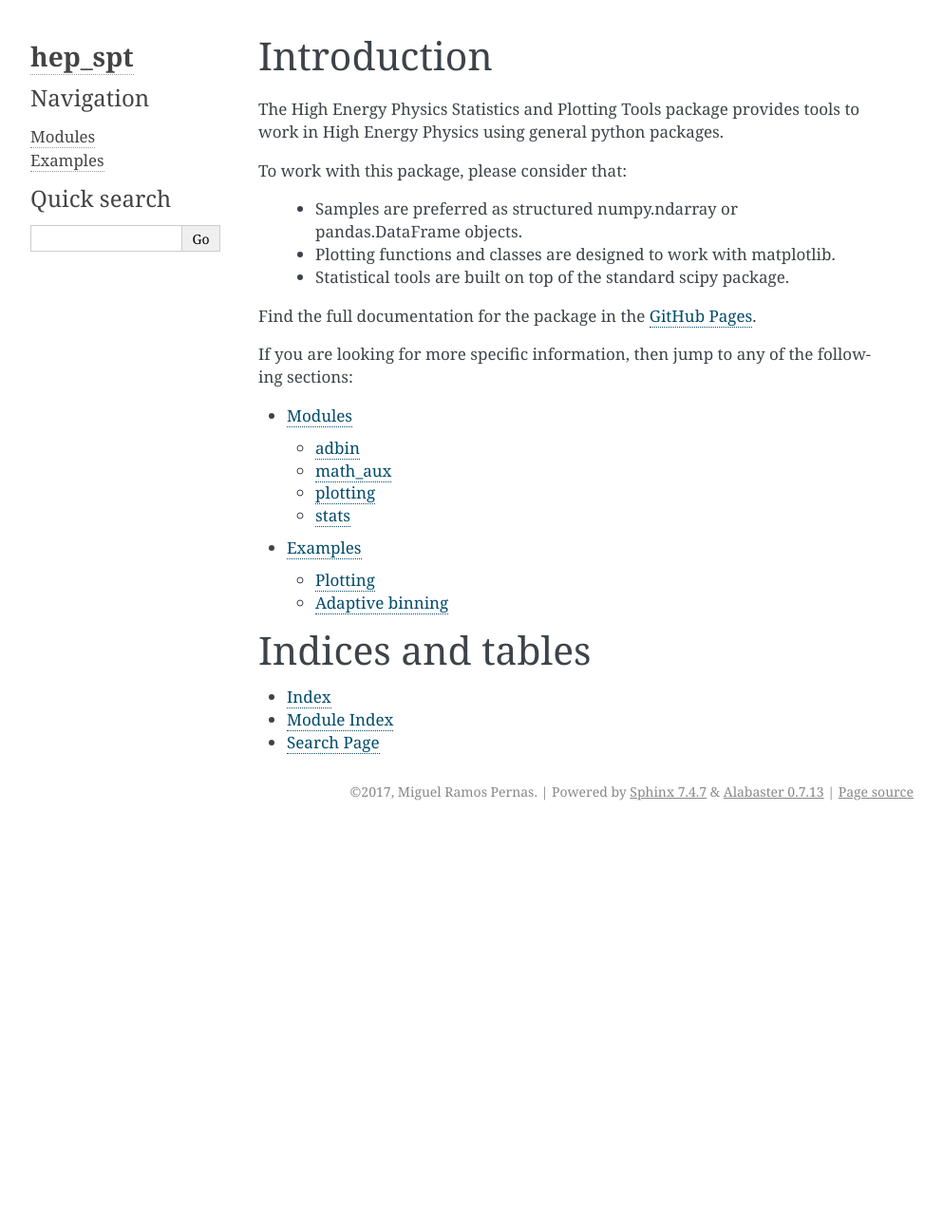
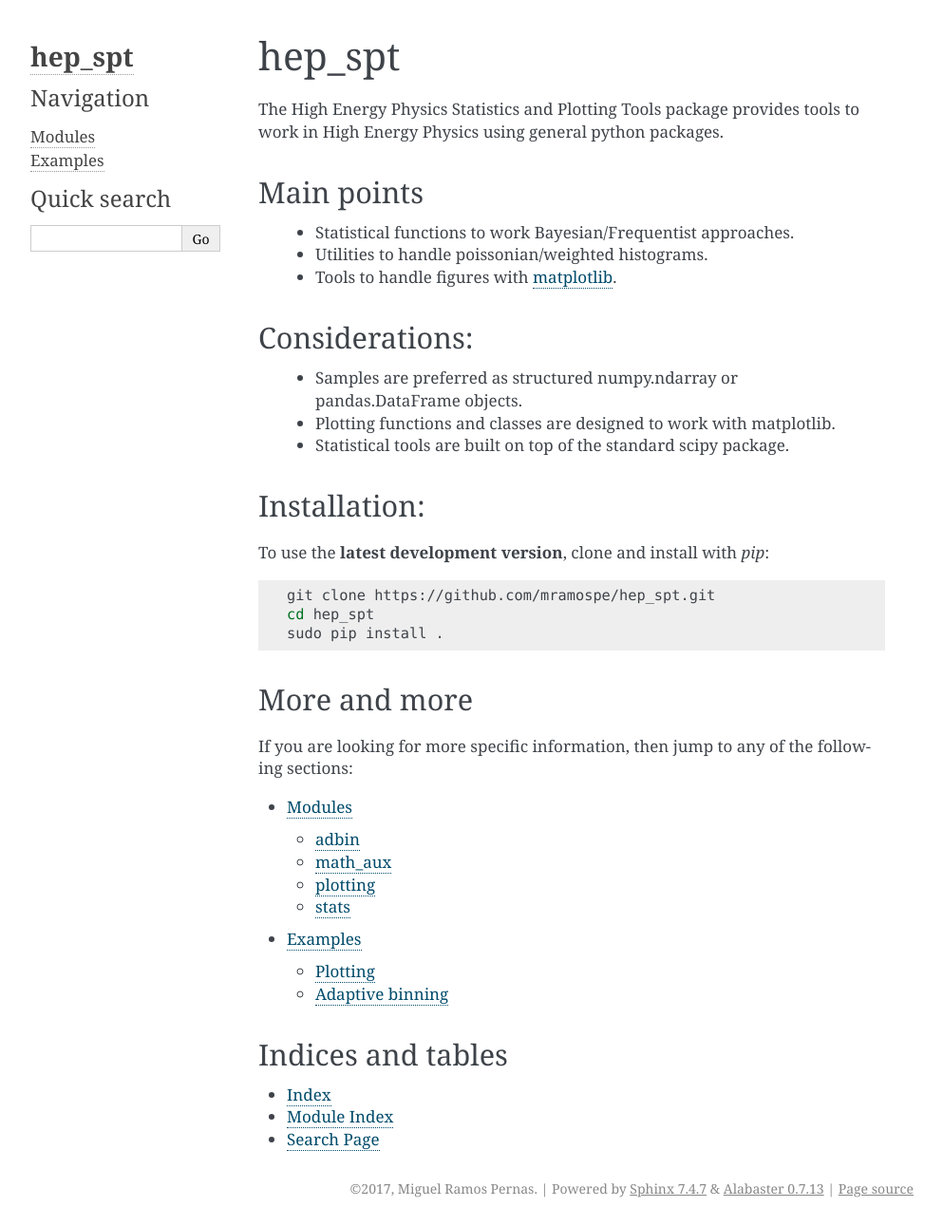
Before and after one commit to mramospe/hepspt, a Sphinx documentation site: the page built from docs/source/index.rst, in a window 1280 px wide. Shown: the whole page at 95% size, without its empty margins (148-1141 px from the left). Built offline with Sphinx 7.4.7, drawn with Linux system fonts in a browser that asks for light colours; before the commit the page ends 900 px from its top, so only the background shows below that.

Commit message:
Update README.rst

```diff
--- a/README.rst
+++ b/README.rst
@@ -1,12 +1,30 @@
-Introduction
-============
+=======
+hep_spt
+=======
 
 The High Energy Physics Statistics and Plotting Tools package provides tools to work in High Energy Physics using general python packages.
 
-To work with this package, please consider that:
+Main points
+===========
+
+  * Statistical functions to work Bayesian/Frequentist approaches.
+  * Utilities to handle poissonian/weighted histograms.
+  * Tools to handle figures with `matplotlib <https://matplotlib.org/>`_.
+
+Considerations:
+===============
 
   * Samples are preferred as structured numpy.ndarray or pandas.DataFrame objects.
   * Plotting functions and classes are designed to work with matplotlib.
   * Statistical tools are built on top of the standard scipy package.
 
-Find the full documentation for the package in the `GitHub Pages <https://mramospe.github.io/hep_spt/>`_.
+Installation:
+=============
+
+To use the **latest development version**, clone and install with `pip`:
+
+.. code-block:: bash
+
+   git clone https://github.com/mramospe/hep_spt.git
+   cd hep_spt
+   sudo pip install .
--- a/docs/source/index.rst
+++ b/docs/source/index.rst
@@ -4,6 +4,9 @@
    contain the root `toctree` directive.
 
 .. include:: ../../README.rst
+
+More and more
+=============
 
 If you are looking for more specific information, then jump to any of the
 following sections:
```
